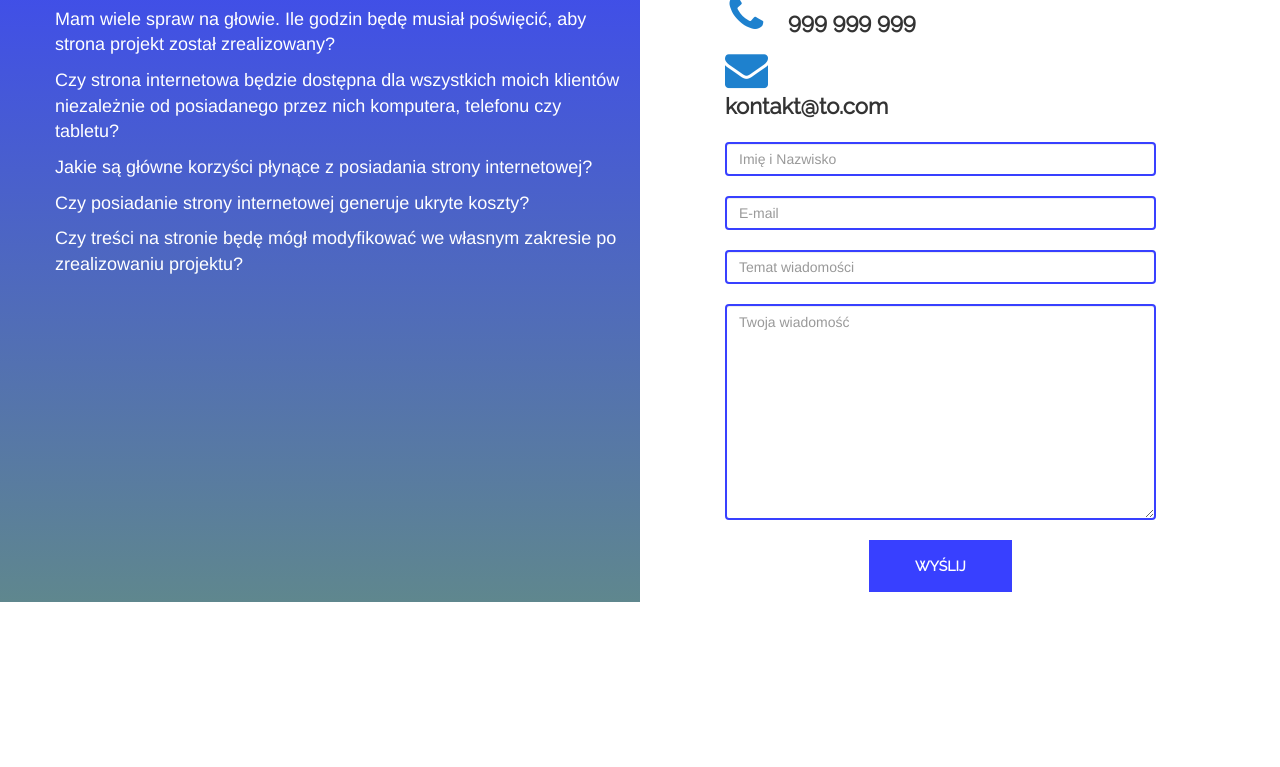
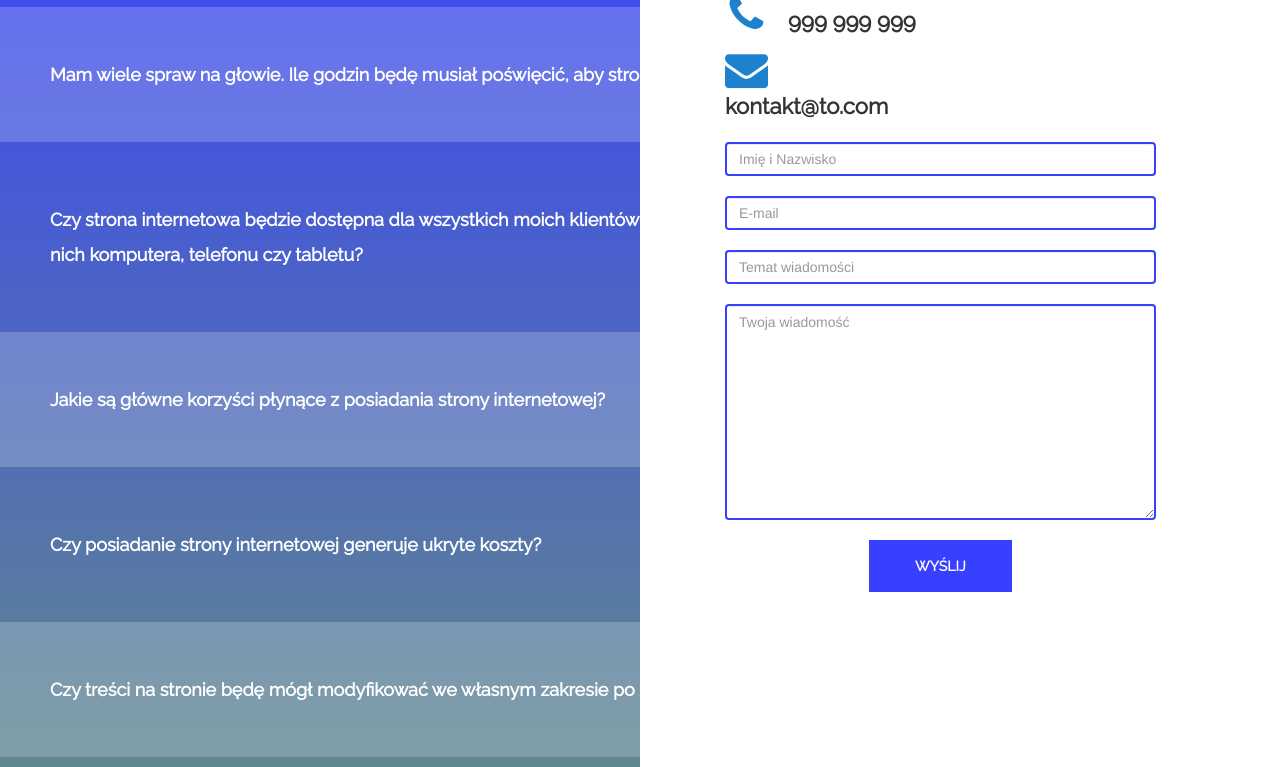
Before and after one commit to MajKrzysztof/Taureca, a plain HTML site: page index.html in a window 1280 px wide. Shown: the part 5738-6505 px from the top of the page. Before the commit the page ends 6340 px from the top, so only its background shows below. Drawn offline with nearby package versions, Linux system fonts and the light colour scheme.

Commit message:
5 zmiana mayski

```diff
--- a/index.html
+++ b/index.html
@@ -1,4 +1,4 @@
-<html>
+<html xmlns="http://www.w3.org/1999/html">
 <head>
     <link href="https://fonts.googleapis.com/css?family=Kaushan+Script" rel="stylesheet">
     <link rel="stylesheet" href="https://maxcdn.bootstrapcdn.com/bootstrap/3.3.7/css/bootstrap.min.css"
@@ -319,37 +319,58 @@
         </div>
         <div class="row">
             <div class="col-md-12">
-                <p class="opener">Mam wiele spraw na głowie. Ile godzin będę musiał poświęcić, aby strona projekt został zrealizowany?</p>
-                <p style="display: none">  To zależy od Ciebie.
-                    Jeśli wiesz czego potrzebujesz to tak naprawdę cała praca zostaje przeniesiona na nas.
-                    Jednak jeśli nie masz określonej wizji my jesteśmy od tego by Cię nakierować.
-                    Wtedy <b>wymagamy</b>> większego skupienia oraz trochę Twojego czasu.</p>
+               <div class="faqQuestion transparentBackground">
+                   <p class="opener" >
+                      <b>Mam wiele spraw na głowie. Ile godzin będę musiał poświęcić, aby strona projekt został zrealizowany?</b>
+                   </p>
+                 <p style="display: none" class="answerToQuestion">
+                     To zależy od Ciebie.
+                  <br> Jeśli wiesz czego potrzebujesz to tak naprawdę cała praca zostaje przeniesiona na nas.
+                     <br> Jednak jeśli nie masz określonej wizji my jesteśmy od tego by Cię nakierować.
+                     <br>Wtedy <b>wymagamy</b> większego skupienia oraz trochę Twojego czasu.</p>
+               </div>
             </div>
         </div>
         <div class="row">
             <div class="col-md-12">
-             <p class="opener">Czy strona internetowa będzie dostępna dla wszystkich moich klientów niezależnie od posiadanego przez nich komputera, telefonu czy tabletu?</p>
-                <p style="display: none">Strona internetowa pozwala nie tylko na przedstawienie swojej oferty na rynku globalnym, pozwala również monitorować zachowania przyszłych i aktualnych klientów i reagować poprzez odpowiednie strategie marketingowe.</p>
+                <div class="faqQuestion">
+                     <p class="opener">
+                         <b>Czy strona internetowa będzie dostępna dla wszystkich moich klientów niezależnie od posiadanego przez nich komputera, telefonu czy tabletu?</b>
+                     </p>
+                     <p style="display: none">Strona internetowa pozwala nie tylko na przedstawienie swojej oferty na rynku globalnym, pozwala również monitorować zachowania przyszłych i aktualnych klientów i reagować poprzez odpowiednie strategie marketingowe.</p>
+                    </div>
             </div>
         </div>
         <div class="row">
             <div class="col-md-12">
-             <p class="opener">Jakie są główne korzyści płynące z posiadania strony internetowej?</p>
-                <p style="display: none">Strona internetowa pozwala nie tylko na przedstawienie swojej oferty na rynku globalnym, pozwala również monitorować zachowania przyszłych i aktualnych klientów i reagować poprzez odpowiednie strategie marketingowe..</p>
+                <div class="faqQuestion transparentBackground">
+                    <p class="opener">
+                        <b>Jakie są główne korzyści płynące z posiadania strony internetowej?</b>
+                    </p>
+                        <p style="display: none" class="answerToQuestion">Strona internetowa pozwala nie tylko na przedstawienie swojej oferty na rynku globalnym, pozwala również monitorować zachowania przyszłych i aktualnych klientów i reagować poprzez odpowiednie strategie marketingowe..</p>
+                 </div>
             </div>
         </div>
         <div class="row">
             <div class="col-md-12">
-             <p class="opener">Czy posiadanie strony internetowej generuje ukryte koszty?</p>
-                <p style="display: none">Gdy sam będziesz zarządzał stroną, dodawał zdjęcia oraz teksty to jedynymi kosztami są dla Ciebie domena oraz miejsce na serwerze.
-                    Jeśli nie masz czasu na administrowanie stroną możesz wykupić abonament – zajmiemy się tym za Ciebie.
-                    Oczywiście jeśli podejmiesz się samodzielnego zarządzania służymy pomocą</p>
+                <div class="faqQuestion">
+                    <p class="opener">
+                      <b>Czy posiadanie strony internetowej generuje ukryte koszty?</b>
+                    </p>
+                    <p style="display: none" class="answerToQuestion">Gdy sam będziesz zarządzał stroną, dodawał zdjęcia oraz teksty to jedynymi kosztami są dla Ciebie domena oraz miejsce na serwerze.
+                       <br>Jeśli nie masz czasu na administrowanie stroną możesz wykupić abonament – zajmiemy się tym za Ciebie.
+                        Oczywiście jeśli podejmiesz się samodzielnego zarządzania służymy pomocą</p>
+                </div>
             </div>
         </div>
         <div class="row">
             <div class="col-md-12">
-                <p class="opener">Czy treści na stronie będę mógł modyfikować we własnym zakresie po zrealizowaniu projektu?</p>
-                    <p style="display: none">Oczywiście. Strona internetowa będzie posiadać intuicyjny panel administratora dostępny tylko dla ciebie i dla osób, którym zechcesz na to zezwolić</p>
+                <div class="faqQuestion transparentBackground">
+                    <p class="opener">
+                        <b>Czy treści na stronie będę mógł modyfikować we własnym zakresie po zrealizowaniu projektu?</b>
+                    </p>
+                    <p style="display: none" class="answerToQuestion">Oczywiście. Strona internetowa będzie posiadać intuicyjny panel administratora dostępny tylko dla ciebie i <br>dla osób, którym zechcesz na to zezwolić</p>
+            </div>
             </div>
         </div>
     </div>
--- a/style.css
+++ b/style.css
@@ -388,3 +388,30 @@
 {
 	margin-top: -10px;
 }
+.faqQuestion
+{
+	margin-right: -15px;
+	margin-left: -55px;
+
+}
+.faqQuestion p
+{
+	text-align: left;
+	width: 960px;
+	font-family: "Raleway", "Helvetica Neue", Helvetica, Arial, sans-serif;
+	padding-left: 50px;
+	line-height: 35px;
+	padding-bottom: 50px;
+}
+.opener
+{
+	padding-top: 50px;
+}
+.answerToQuestion
+{
+	margin-top: -40px;
+}
+.transparentBackground
+{
+	background-color: rgba(255, 255, 255, 0.2);
+}
```
